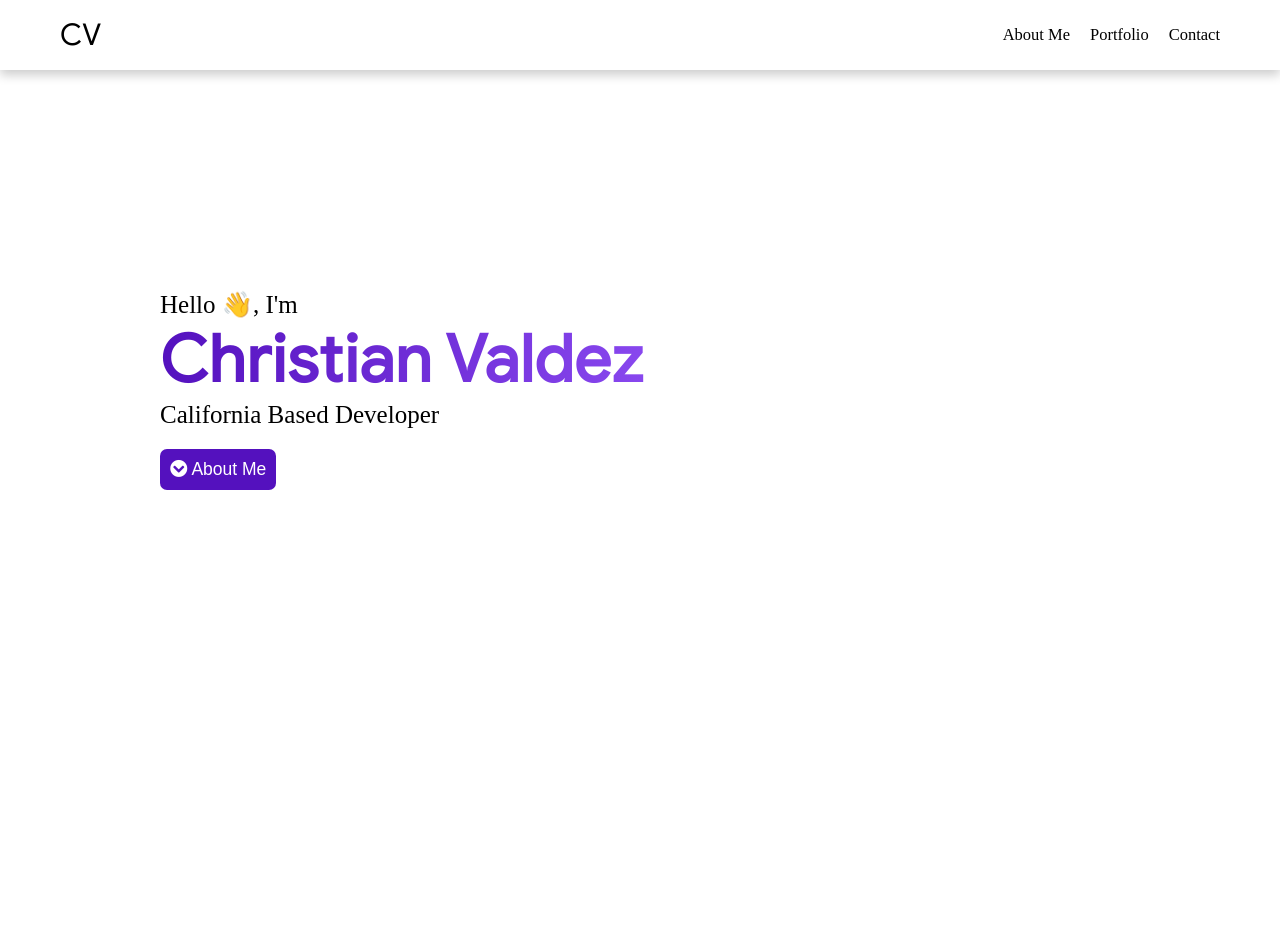
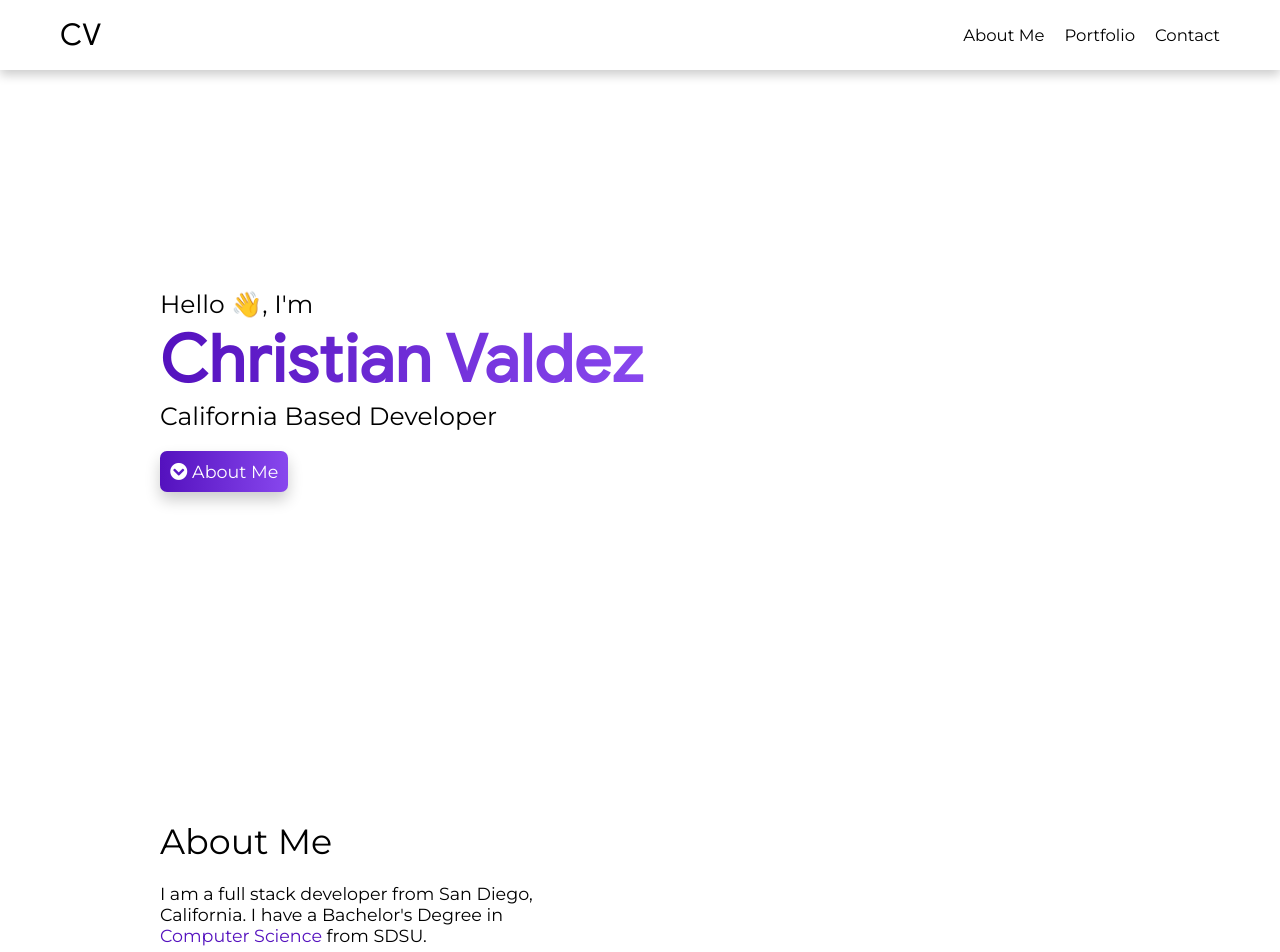
Before and after one commit to unChartedZone/unChartedZone.github.io, a Vue app: page / in a window 1280 px wide. Shown: the top 952 px of the page. Before the commit the page ends 800 px from the top, so only its background shows below. Built offline with nearby package versions, Linux system fonts and the light colour scheme.

Commit message:
added base styles in app component and readded about section

```diff
--- a/src/App.vue
+++ b/src/App.vue
@@ -2,6 +2,7 @@
   <div>
 	  <Header />
 	  <Home />
+	  <About />
   </div>
 </template>
 
@@ -25,6 +26,9 @@ export default {
 </script>
 
 <style lang="scss">
+// @import './scss/_variables.scss';
+// @import url('https://fonts.googleapis.com/css?family=Montserrat&display=swap');
+@import url('https://fonts.googleapis.com/css2?family=Montserrat:ital,wght@0,100;0,200;0,400;0,700;1,100&display=swap');
 
 @font-face {
 	font-family: Google Sans;
@@ -34,8 +38,8 @@ export default {
 *,
 *::after,
 *::before {
-  margin: 0;
-  padding: 0;
+	margin: 0;
+	padding: 0;
 	box-sizing: border-box;
 }
 
@@ -65,23 +69,27 @@ html {
 
 .paragraph {
 	font-family: $primary-default-font;
-	font-size: 2rem;
+	font-size: 1.75rem;
 }
 
 .btn {
 	cursor: pointer;
 
 	&-primary {
-		background-color: $color-primary;
+		// background-color: $color-primary;
+		background-image: linear-gradient(to right, $color-primary, $color-primary-light);
 		border: transparent;
 		border-radius: 7px;
 		color: white;
 		font-size: 1.75rem;
+		font-family: $primary-default-font;
 		padding: 10px;
 		transition: all .2s;
+		box-shadow: 0 8px 15px rgba(0, 0, 0, .2);
 
 		&:hover {
 			background-color: darken($color-primary, 10);
+			transform: translateY(-0.2rem);
 		}
 	}
 }
--- a/src/components/About.vue
+++ b/src/components/About.vue
@@ -1,7 +1,12 @@
 <template>
 <section class="about container">
-	<h1 class="header-secondary">About Me</h1>
-	<p class="paragraph">I am a full stack developer from San Diego, California.</p>
+	<h1 class="header-secondary mb-1">About Me</h1>
+	<div class="about-text">
+		<p class="paragraph">
+			I am a full stack developer from San Diego, California. I have a
+			Bachelor's Degree in <span class="highlight">Computer Science</span> from SDSU.
+		</p>
+	</div>
 </section>
 </template>
 
@@ -16,5 +21,9 @@ export default {
 <style lang="scss" scoped>
 .about {
 	height: 80vh;
+
+	&-text {
+		width: 45%;
+	}
 }
 </style>
```
